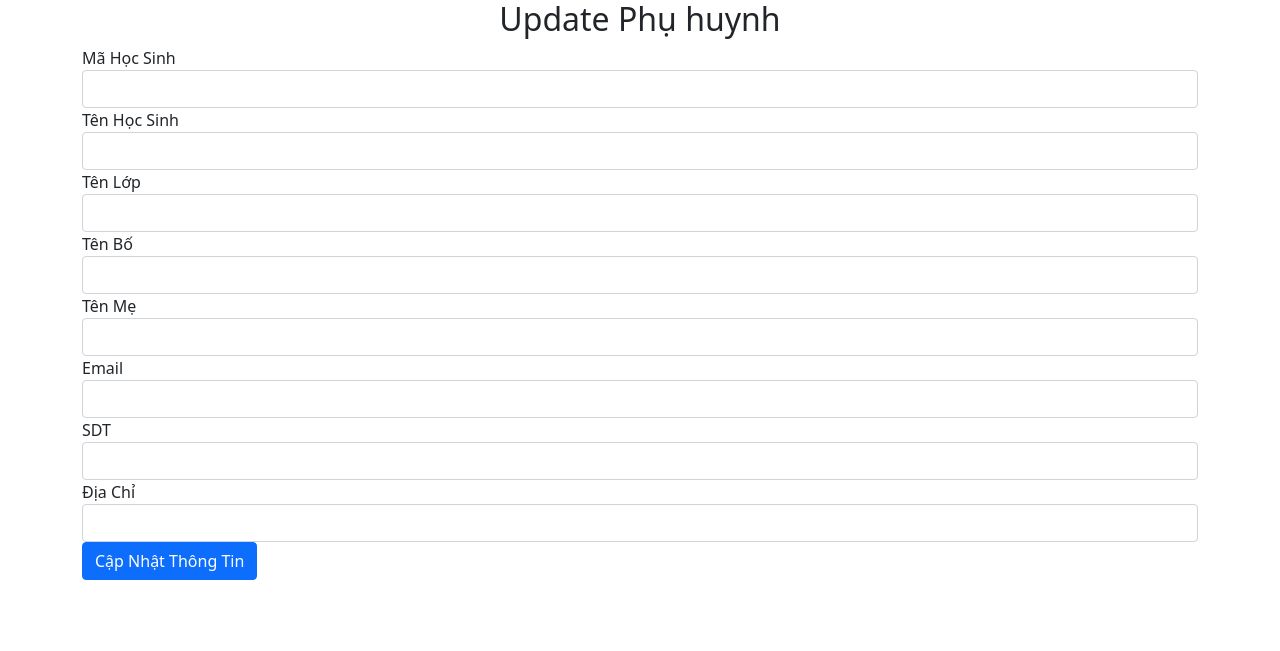
After one commit to khiemcoNY/BTL_CongNgheWeb, a PHP site: page /updatephuhuynh.php in a window 1280 px wide. The commit adds this page. Shown: the top 651 px of the page. Run offline with PHP 8.4, Linux system fonts and the light colour scheme.

Commit message:
thêm Process và update phu huynh

```diff
--- a/De10_QuanLyHocSinhTruongHoc/src/importphuhuynh.php
+++ b/De10_QuanLyHocSinhTruongHoc/src/importphuhuynh.php
@@ -12,7 +12,7 @@
            while($row = fgetcsv($file_data))
            {
                $MaHS = mysqli_real_escape_string($conn, $row[0]);
-                $TénH = mysqli_real_escape_string($conn, $row[1]);
+                $TenHS = mysqli_real_escape_string($conn, $row[1]);
                 $TenLop = mysqli_real_escape_string($conn, $row[2]);
                 $TenBo = mysqli_real_escape_string($conn, $row[3]);
                 $TenMe = mysqli_real_escape_string($conn, $row[4]);
@@ -24,7 +24,7 @@
                 $query = "
                 INSERT INTO PHUHUYNH
                      (MaHS, TenHS, TenLop, TenBo, TenMe, Email, SDT, DiaChi)
-                     VALUES ('$MaHS', '$TénH', '$TenLop', '$TenBo', '$TenMe', '$Email', '$SDT','$DiaChi')
+                     VALUES ('$MaHS', '$TenHS', '$TenLop', '$TenBo', '$TenMe', '$Email', '$SDT','$DiaChi')
                 ";
                 mysqli_query($conn, $query);
            }
--- /dev/null
+++ b/De10_QuanLyHocSinhTruongHoc/src/updatephuhuynh.php
@@ -0,0 +1,84 @@
+<!doctype html>
+<html lang="en">
+
+<head>
+    <!-- Required meta tags -->
+    <meta charset="utf-8">
+    <meta name="viewport" content="width=device-width, initial-scale=1">
+
+    <!-- Bootstrap CSS -->
+    <link href="https://cdn.jsdelivr.net/npm/bootstrap@5.0.2/dist/css/bootstrap.min.css" rel="stylesheet" integrity="sha384-EVSTQN3/azprG1Anm3QDgpJLIm9Nao0Yz1ztcQTwFspd3yD65VohhpuuCOmLASjC" crossorigin="anonymous">
+
+    <title>admin</title>
+</head>
+
+<body>
+    <div class="container">
+        <div class="row">
+            <div class="col-md-12">
+            <h2 align="center">Update Phụ huynh</h2>
+                <form action="processphuhuynh.php" method="POST">
+                    <div class="form-group">
+                        <label for="exampleInputMaHS">Mã Học Sinh </label>
+                        <input type="text" name ="Up_MaHS" class="form-control" id="exampleInputMaHS" aria-describedby=""
+                            >
+
+                    </div>
+                    <div class="form-group">
+                        <label for="exampleInputTenHS">Tên Học Sinh </label>
+                        <input type="text" name ="Up_TenHS" class="form-control" id="exampleInputTenHS" aria-describedby=""
+                           >
+
+                    </div>
+                    <div class="form-group">
+                        <label for="exampleInputGioiTinh">Tên Lớp</label>
+                        <input type="text" name ="Up_tenlop" class="form-control" id="exampleInputGioiTinh" aria-describedby=""
+                            >
+
+                    </div>
+                    <div class="form-group">
+                        <label for="exampleInputTenLop">Tên Bố </label>
+                        <input type="Text" name ="Up_Tenbo" class="form-control" id="exampleInputTenLop" aria-describedby=""
+                           >
+
+                    </div>
+                    <div class="form-group">
+                        <label for="exampleInputNgaySinh">Tên Mẹ</label>
+                        <input type="Text" name ="Up_tenme" class="form-control" id="exampleInputNgaySinh" aria-describedby=""
+                        >
+                    </div>
+                    <div class="form-group">
+                        <label for="exampleInputDiaChi">Email</label>
+                        <input type="Text" name ="Up_email" class="form-control" id="exampleInputDiaChi" aria-describedby=""
+                           >
+                    </div>
+                    <div class="form-group">
+                        <label for="exampleInputSDT">SDT</label>
+                        <input type="text" name ="Up_SDT" class="form-control" id="exampleInputSDT" aria-describedby=""
+                          >
+                    </div>
+                    <div class="form-group">
+                        <label for="exampleInputSDT">Địa Chỉ</label>
+                        <input type="text" name ="Up_diachi" class="form-control" id="exampleInputSDT" aria-describedby=""
+                            >
+                    </div>
+                    <button type="submit" name ="btnUpPH"class="btn btn-primary">Cập Nhật Thông Tin</button>
+                </form>
+                <br /><br /><br />
+            </div>
+        </div>
+    </div>
+
+    <!-- Optional JavaScript; choose one of the two! -->
+
+    <!-- Option 1: Bootstrap Bundle with Popper -->
+    <script src="https://cdn.jsdelivr.net/npm/bootstrap@5.0.2/dist/js/bootstrap.bundle.min.js" integrity="sha384-MrcW6ZMFYlzcLA8Nl+NtUVF0sA7MsXsP1UyJoMp4YLEuNSfAP+JcXn/tWtIaxVXM" crossorigin="anonymous"></script>
+
+    <!-- Option 2: Separate Popper and Bootstrap JS -->
+    <!--
+    <script src="https://cdn.jsdelivr.net/npm/@popperjs/core@2.9.2/dist/umd/popper.min.js" integrity="sha384-IQsoLXl5PILFhosVNubq5LC7Qb9DXgDA9i+tQ8Zj3iwWAwPtgFTxbJ8NT4GN1R8p" crossorigin="anonymous"></script>
+    <script src="https://cdn.jsdelivr.net/npm/bootstrap@5.0.2/dist/js/bootstrap.min.js" integrity="sha384-cVKIPhGWiC2Al4u+LWgxfKTRIcfu0JTxR+EQDz/bgldoEyl4H0zUF0QKbrJ0EcQF" crossorigin="anonymous"></script>
+    -->
+</body>
+
+</html>
```
Also changed, not shown: De10_QuanLyHocSinhTruongHoc/src/processphuhuynh.php (added, +58 -0 lines).
